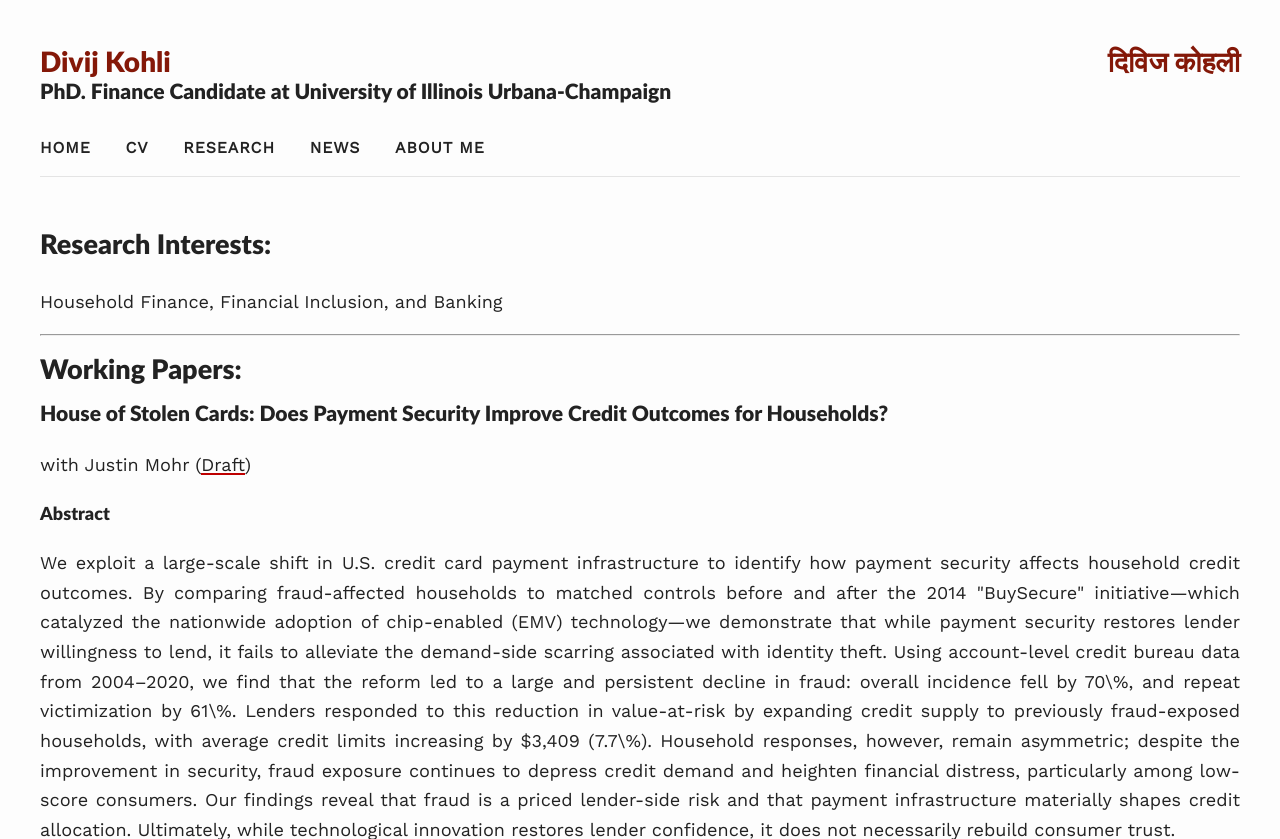
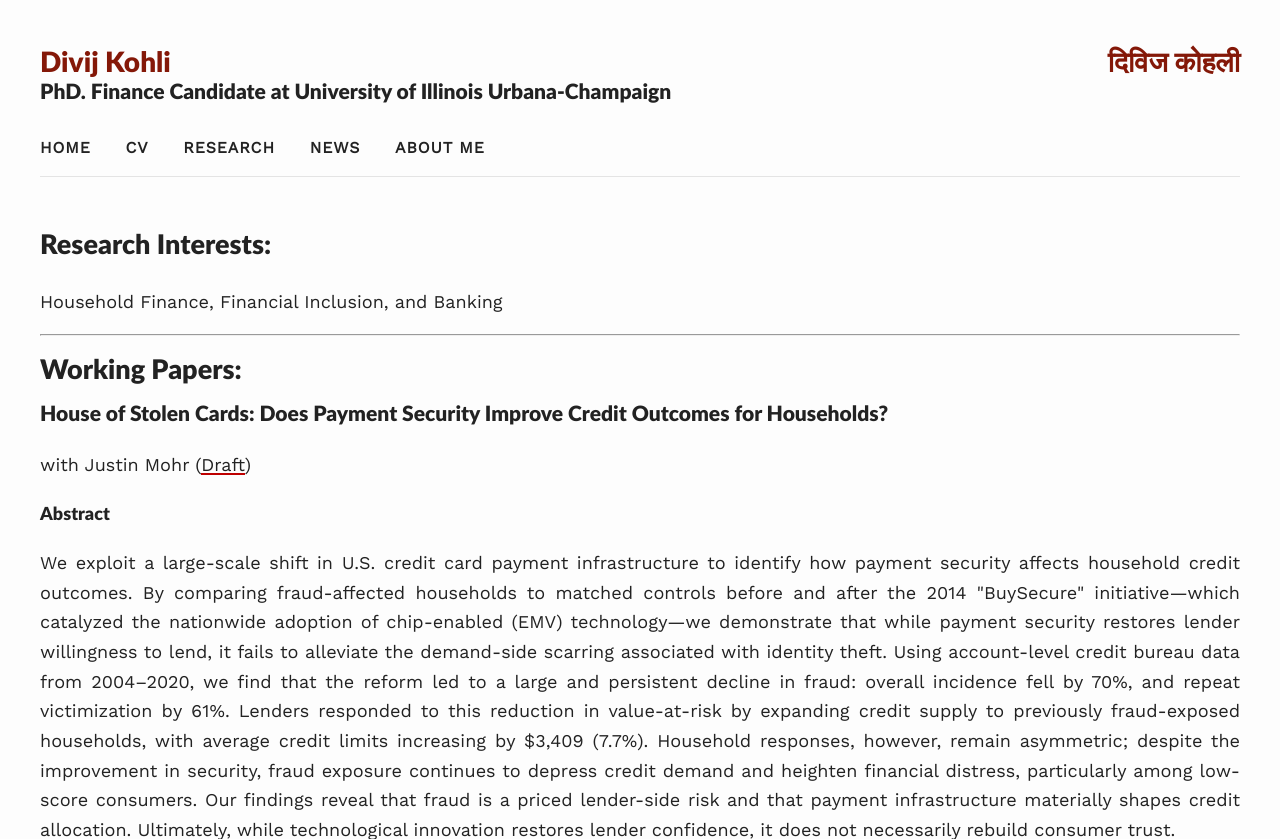
Before and after one commit to divijkohli/divijkohli.github.io, a Jekyll site: the page built from _pages/research.md, in a window 1280 px wide and 900 px high, cut to the strip 0-839 px from the top of the window. Built offline with Jekyll 4.4.1, drawn with Linux system fonts in a browser that asks for light colours; nearby versions of some CDN libraries; part of the change alters nothing that is shown.

Commit message:
Update research.md

```diff
--- a/_pages/research.md
+++ b/_pages/research.md
@@ -16,9 +16,9 @@ with Justin Mohr ([Draft]( {{ site.baseurl }}/KM_2025_04.pdf ))
 
 #### Abstract
 <p align="justify">
-We exploit a large-scale shift in U.S. credit card payment infrastructure to identify how payment security affects household credit outcomes. By comparing fraud-affected households to matched controls before and after the 2014 "BuySecure" initiative—which catalyzed the nationwide adoption of chip-enabled (EMV) technology—we demonstrate that while payment security restores lender willingness to lend, it fails to alleviate the demand-side scarring associated with identity theft. Using account-level credit bureau data from 2004–2020, we find that the reform led to a large and persistent decline in fraud: overall incidence fell by 70\%, and repeat victimization by 61\%. Lenders responded to this reduction in value-at-risk by expanding credit supply to previously fraud-exposed households, with average credit limits increasing by \$3,409 (7.7\%). Household responses, however, remain asymmetric; despite the improvement in security, fraud exposure continues to depress credit demand and heighten financial distress, particularly among low-score consumers. Our findings reveal that fraud is a priced lender-side risk and that payment infrastructure materially shapes credit allocation. Ultimately, while technological innovation restores lender confidence, it does not necessarily rebuild consumer trust.
+We exploit a large-scale shift in U.S. credit card payment infrastructure to identify how payment security affects household credit outcomes. By comparing fraud-affected households to matched controls before and after the 2014 "BuySecure" initiative—which catalyzed the nationwide adoption of chip-enabled (EMV) technology—we demonstrate that while payment security restores lender willingness to lend, it fails to alleviate the demand-side scarring associated with identity theft. Using account-level credit bureau data from 2004–2020, we find that the reform led to a large and persistent decline in fraud: overall incidence fell by 70%, and repeat victimization by 61%. Lenders responded to this reduction in value-at-risk by expanding credit supply to previously fraud-exposed households, with average credit limits increasing by $3,409 (7.7%). Household responses, however, remain asymmetric; despite the improvement in security, fraud exposure continues to depress credit demand and heighten financial distress, particularly among low-score consumers. Our findings reveal that fraud is a priced lender-side risk and that payment infrastructure materially shapes credit allocation. Ultimately, while technological innovation restores lender confidence, it does not necessarily rebuild consumer trust.
 </p>
-![Medical Debt Paper Chart]( {{ site.baseurl }}/KM.pdf )
+![Plot]( {{ site.baseurl }}/KM.pdf )
 <p align="justify"><small>
 Presented at: Financial Management Association 2024 (coauthor), University of Illinois at Urbana-Champaign </small></p>
 
@@ -43,7 +43,7 @@ with Viraj R. Chordiya, Justin Mohr, and Yucheng Zhou ([Draft]( {{ site.baseurl
 <p align="justify">
 What happens to consumer borrowing when interest rates rise? Standard intuition suggests that higher rates reduce borrowing by raising borrowing costs and tightening cash flow. We show that, over medium horizons, the opposite can occur. Using a representative panel of consumer credit records, we estimate dynamic responses of household debt. A 25 basis point increase in the 1-year rate raises total consumer debt by about 2\% over three years (\$1,539). These effects are highly uneven across households. Debt increases are concentrated among financially constrained borrowers, while high-credit-score consumers show little to no response. Additional evidence is consistent with an indirect channel: monetary tightening weakens labor-market income, and more exposed households respond by relying more on credit. Our results show that contractionary monetary policy can increase indebtedness among vulnerable households, highlighting an important distributional dimension of monetary transmission.
 </p>
-![Medical Debt Paper Chart]( {{ site.baseurl }}/assets/images/KM.png )
+![Plot]( {{ site.baseurl }}/assets/images/KM.png )
 <p align="justify"><small>
 Presented at: Financial Management Association 2024 (coauthor), University of Illinois at Urbana-Champaign </small></p>
 
```
